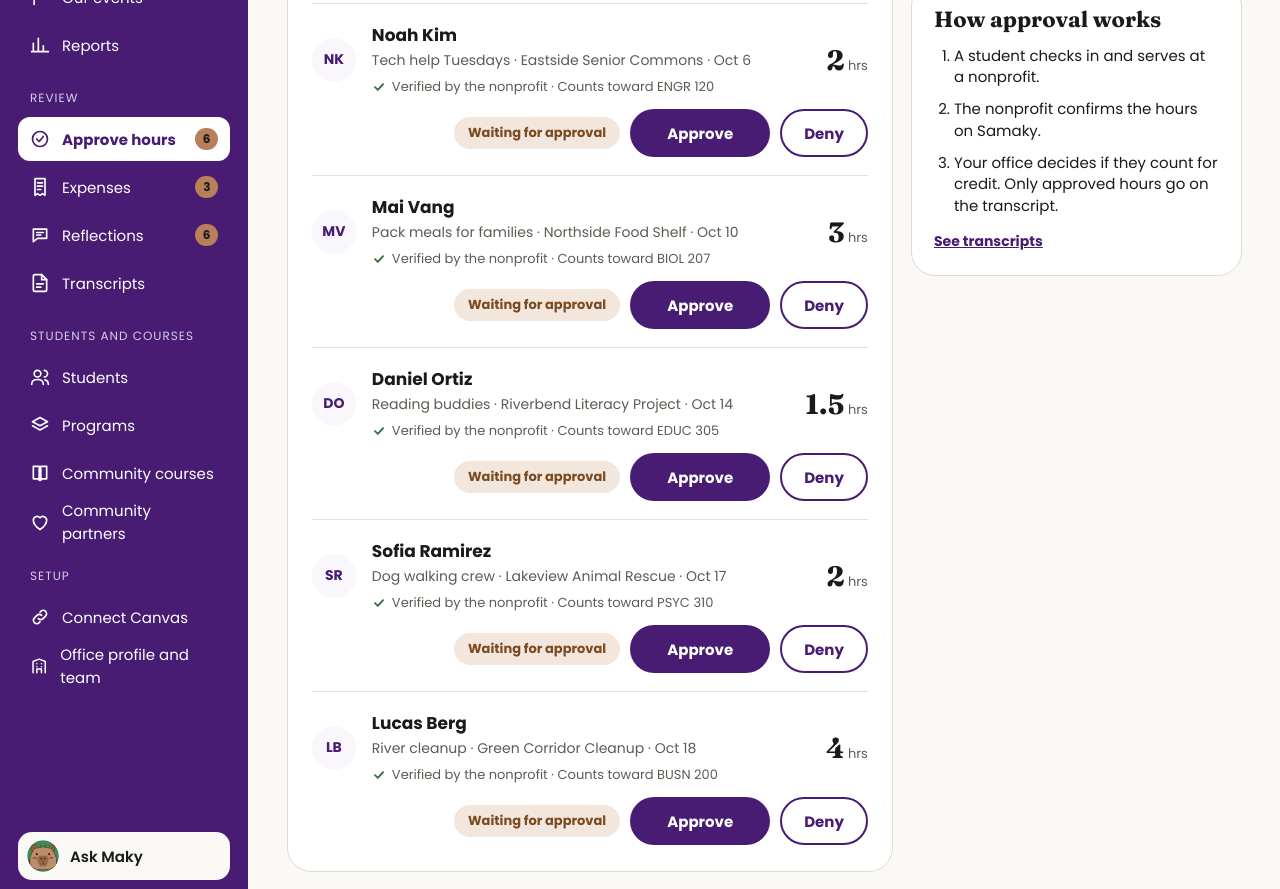
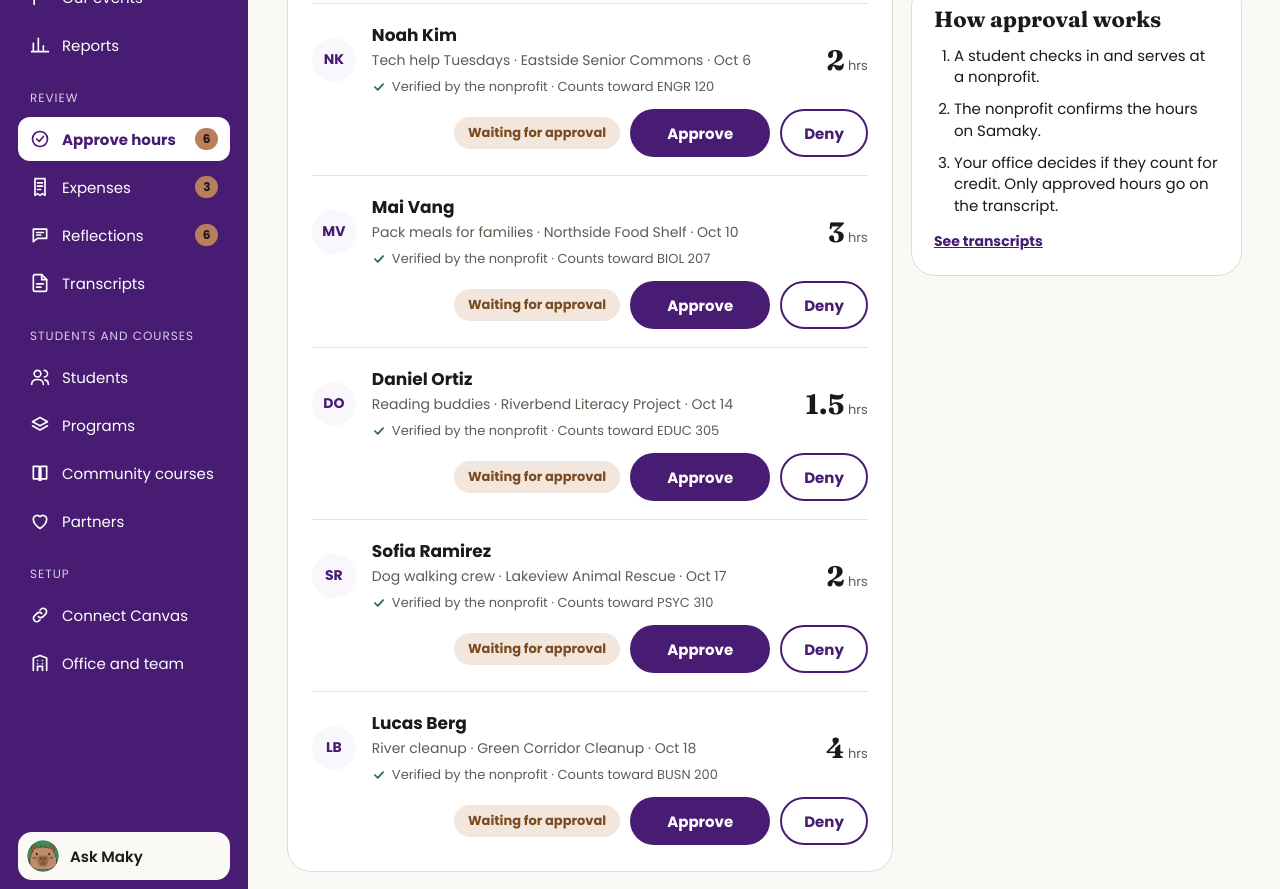
Before and after one commit to samakyco/samaky-school-web, a plain HTML site: page SchoolApprove.html in a window 1280 px wide. Shown: the part 385-1274 px from the top of the page. Drawn offline with Linux system fonts and the light colour scheme.

Commit message:
Shorten two side menu labels so they fit on one line
Co-Authored-By: Claude Opus 5.5 <noreply@anthropic.com>
Claude-Session: https://claude.ai/code/session_01MhRZyqbtLqqLrjQE2EZgKy

```diff
--- a/SchoolApprove.html
+++ b/SchoolApprove.html
@@ -37,10 +37,10 @@ a{color:#471C72}a:hover{color:#2E1149}
     <a href="SchoolStudents.html" style="display: flex; align-items: center; gap: 12px; min-height: 44px; padding: 0 12px; border-radius: 12px; text-decoration: none; font-size: 15px; color: #FFFFFF;"><svg aria-hidden="true" width="20" height="20" viewBox="0 0 24 24" fill="none" stroke="currentColor" stroke-width="2" stroke-linecap="round" stroke-linejoin="round"><circle cx="9" cy="8" r="4"/><path d="M2 21c0-4 3-6 7-6s7 2 7 6M17 4a4 4 0 0 1 0 8M22 21c0-3-2-5-4-5.5"/></svg>Students</a>
     <a href="SchoolPrograms.html" style="display: flex; align-items: center; gap: 12px; min-height: 44px; padding: 0 12px; border-radius: 12px; text-decoration: none; font-size: 15px; color: #FFFFFF;"><svg aria-hidden="true" width="20" height="20" viewBox="0 0 24 24" fill="none" stroke="currentColor" stroke-width="2" stroke-linecap="round" stroke-linejoin="round"><path d="m12 3 9 5-9 5-9-5z"/><path d="m3 13 9 5 9-5"/></svg>Programs</a>
     <a href="SchoolCourses.html" style="display: flex; align-items: center; gap: 12px; min-height: 44px; padding: 0 12px; border-radius: 12px; text-decoration: none; font-size: 15px; color: #FFFFFF;"><svg aria-hidden="true" width="20" height="20" viewBox="0 0 24 24" fill="none" stroke="currentColor" stroke-width="2" stroke-linecap="round" stroke-linejoin="round"><path d="M4 4h6a3 3 0 0 1 3 3v14a2 2 0 0 0-2-2H4zM20 4h-6a3 3 0 0 0-3 3v14a2 2 0 0 1 2-2h7z"/></svg>Community courses</a>
-    <a href="SchoolPartners.html" style="display: flex; align-items: center; gap: 12px; min-height: 44px; padding: 0 12px; border-radius: 12px; text-decoration: none; font-size: 15px; color: #FFFFFF;"><svg aria-hidden="true" width="20" height="20" viewBox="0 0 24 24" fill="none" stroke="currentColor" stroke-width="2" stroke-linecap="round" stroke-linejoin="round"><path d="M12 21s-8-5-8-11a4.5 4.5 0 0 1 8-3 4.5 4.5 0 0 1 8 3c0 6-8 11-8 11z"/></svg>Community partners</a>
+    <a href="SchoolPartners.html" style="display: flex; align-items: center; gap: 12px; min-height: 44px; padding: 0 12px; border-radius: 12px; text-decoration: none; font-size: 15px; color: #FFFFFF;"><svg aria-hidden="true" width="20" height="20" viewBox="0 0 24 24" fill="none" stroke="currentColor" stroke-width="2" stroke-linecap="round" stroke-linejoin="round"><path d="M12 21s-8-5-8-11a4.5 4.5 0 0 1 8-3 4.5 4.5 0 0 1 8 3c0 6-8 11-8 11z"/></svg>Partners</a>
     <div style="font-size: 12px; text-transform: uppercase; letter-spacing: 1px; color: #D9CCE8; padding: 18px 12px 6px;">Setup</div>
     <a href="SchoolCanvas.html" style="display: flex; align-items: center; gap: 12px; min-height: 44px; padding: 0 12px; border-radius: 12px; text-decoration: none; font-size: 15px; color: #FFFFFF;"><svg aria-hidden="true" width="20" height="20" viewBox="0 0 24 24" fill="none" stroke="currentColor" stroke-width="2" stroke-linecap="round" stroke-linejoin="round"><path d="M10 14a4 4 0 0 0 5.7 0l3-3a4 4 0 0 0-5.7-5.7l-1 1"/><path d="M14 10a4 4 0 0 0-5.7 0l-3 3a4 4 0 0 0 5.7 5.7l1-1"/></svg>Connect Canvas</a>
-    <a href="SchoolProfile.html" style="display: flex; align-items: center; gap: 12px; min-height: 44px; padding: 0 12px; border-radius: 12px; text-decoration: none; font-size: 15px; color: #FFFFFF;"><svg aria-hidden="true" width="20" height="20" viewBox="0 0 24 24" fill="none" stroke="currentColor" stroke-width="2" stroke-linecap="round" stroke-linejoin="round"><path d="M4 21V6l8-3 8 3v15M9 21v-5h6v5M9 9h.01M15 9h.01M9 13h.01M15 13h.01"/></svg>Office profile and team</a>
+    <a href="SchoolProfile.html" style="display: flex; align-items: center; gap: 12px; min-height: 44px; padding: 0 12px; border-radius: 12px; text-decoration: none; font-size: 15px; color: #FFFFFF;"><svg aria-hidden="true" width="20" height="20" viewBox="0 0 24 24" fill="none" stroke="currentColor" stroke-width="2" stroke-linecap="round" stroke-linejoin="round"><path d="M4 21V6l8-3 8 3v15M9 21v-5h6v5M9 9h.01M15 9h.01M9 13h.01M15 13h.01"/></svg>Office and team</a>
     <a href="SchoolMaky.html" style="display: flex; align-items: center; gap: 10px; min-height: 48px; padding: 0 14px 0 8px; margin-top: auto; border-radius: 14px; background: #FAF9F5; color: #1A1A1A; text-decoration: none; font-weight: 600; font-size: 15px;"><img src="brand/maky.png" alt="" style="width: 34px; height: 34px; border-radius: 999px; object-fit: cover; background: #FAF9F5;">Ask Maky</a>
     <div style="height: 8px;"></div>
   </nav>
```
Also changed, not shown: SchoolCalendar.html (+2 -2 lines), SchoolCanvas.html (+2 -2 lines), SchoolCauses.html (+2 -2 lines), SchoolChallenge.html (+2 -2 lines), SchoolCourses.html (+2 -2 lines), SchoolEvents.html (+2 -2 lines), SchoolExpenses.html (+2 -2 lines), SchoolGoals.html (+2 -2 lines), SchoolLeaderboard.html (+2 -2 lines), SchoolMaky.html (+2 -2 lines), SchoolPartners.html (+2 -2 lines), SchoolProfile.html (+2 -2 lines), SchoolPrograms.html (+2 -2 lines), SchoolReflections.html (+2 -2 lines), 5 more files.
